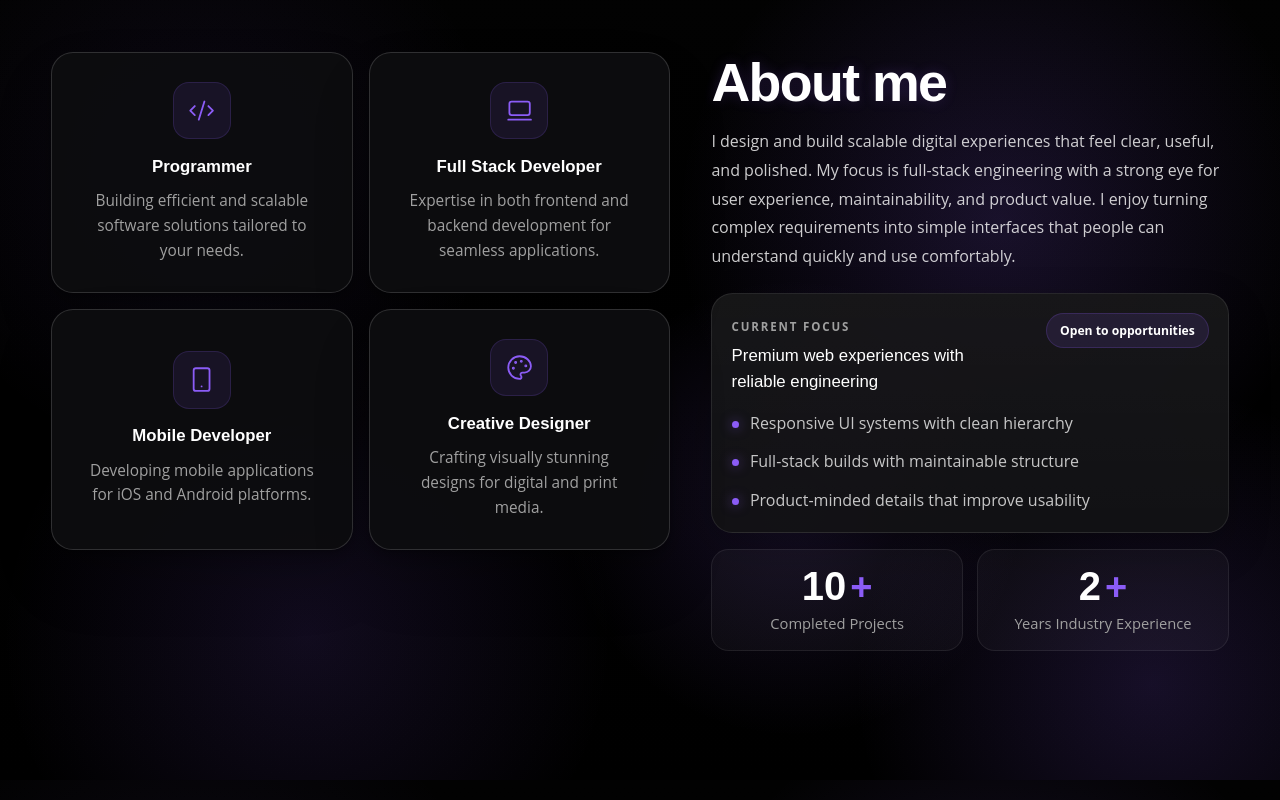
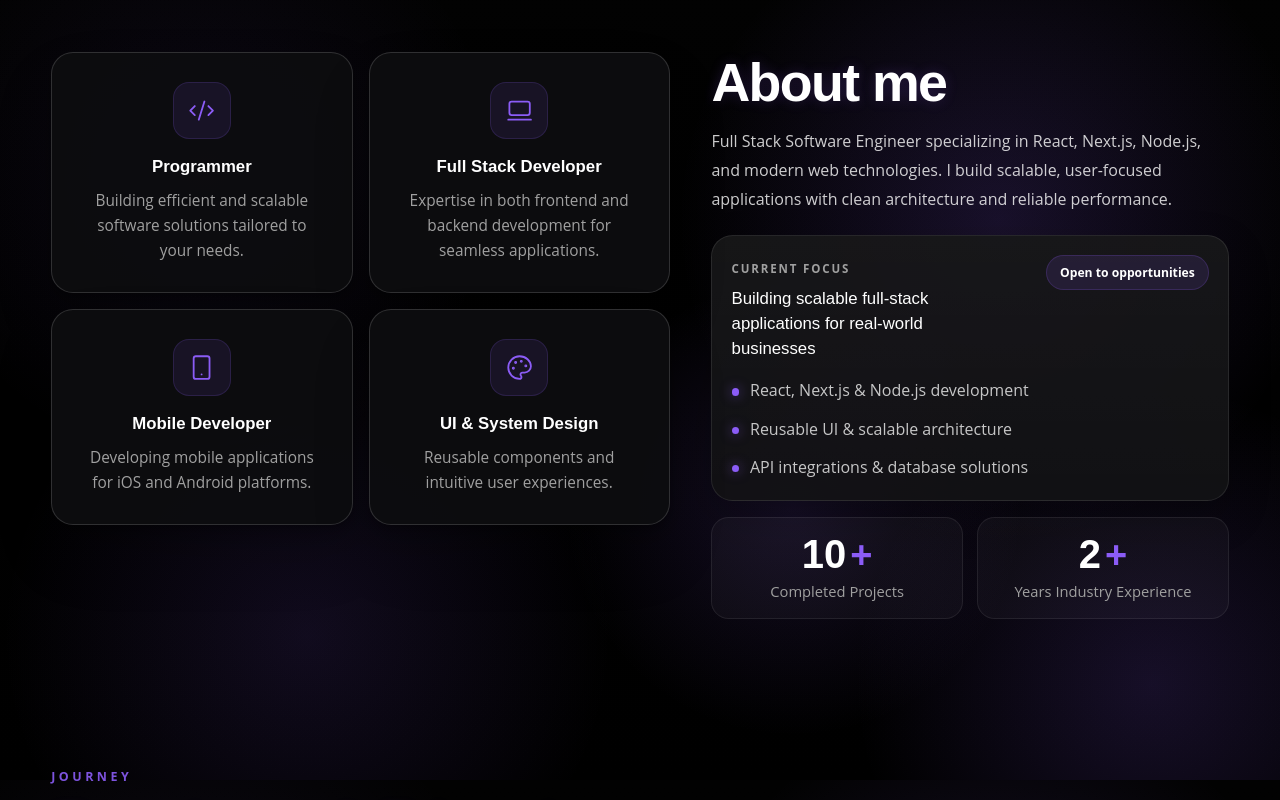
Before and after one commit to Malshii/Portfolio-v2, a Next.js app: page / in a window 1280 px wide. Shown: the part 820-1620 px from the top of the page. Built offline with nearby package versions, Linux system fonts and the light colour scheme.

Commit message:
updated about section content

```diff
--- a/app/components/sections/AboutSection.js
+++ b/app/components/sections/AboutSection.js
@@ -1,6 +1,11 @@
 import React from "react";
 import BorderGlow from "../ui/BorderGlow";
-import { LuSmartphone, LuPalette, LuCodeXml, LuLaptopMinimal } from "react-icons/lu";
+import {
+  LuSmartphone,
+  LuPalette,
+  LuCodeXml,
+  LuLaptopMinimal,
+} from "react-icons/lu";
 
 export default function AboutSection() {
   return (
@@ -99,9 +104,10 @@ export default function AboutSection() {
               <span className="about-icon">
                 <LuPalette aria-hidden="true" />
               </span>
-              <span className="about-service-title">Creative Designer</span>
+              <span className="about-service-title">UI & System Design</span>
+
               <p className="about-service-description">
-                Crafting visually stunning designs for digital and print media.
+                Reusable components and intuitive user experiences.
               </p>
             </div>
           </BorderGlow>
@@ -112,26 +118,27 @@ export default function AboutSection() {
           {/* <p className="about-eyebrow">Preview</p> */}
           <h2 className="about-title">About me</h2>
           <p className="about-description">
-            I design and build scalable digital experiences that feel clear,
-            useful, and polished. My focus is full-stack engineering with a
-            strong eye for user experience, maintainability, and product value.
-            I enjoy turning complex requirements into simple interfaces that
-            people can understand quickly and use comfortably.
+            Full Stack Software Engineer specializing in React, Next.js,
+            Node.js, and modern web technologies. I build scalable, user-focused
+            applications with clean architecture and reliable performance.
           </p>
 
           <div className="about-preview-card">
             <div className="about-preview-header">
               <div>
                 <span className="about-preview-label">Current focus</span>
-                <h3>Premium web experiences with reliable engineering</h3>
+                <h3>
+                  Building scalable full-stack applications for real-world
+                  businesses
+                </h3>
               </div>
               <div className="about-preview-chip">Open to opportunities</div>
             </div>
 
             <ul className="about-highlights">
-              <li>Responsive UI systems with clean hierarchy</li>
-              <li>Full-stack builds with maintainable structure</li>
-              <li>Product-minded details that improve usability</li>
+              <li>React, Next.js & Node.js development</li>
+              <li>Reusable UI & scalable architecture</li>
+              <li>API integrations & database solutions</li>
             </ul>
           </div>
 
@@ -146,7 +153,9 @@ export default function AboutSection() {
               <span className="about-stat-number">
                 2 <span className="about-stat-accent">+</span>
               </span>
-              <span className="about-stat-label">Years Industry Experience</span>
+              <span className="about-stat-label">
+                Years Industry Experience
+              </span>
             </div>
           </div>
         </div>
--- a/app/data/skillsData.js
+++ b/app/data/skillsData.js
@@ -49,7 +49,7 @@ export const skills = [
   },
   {
     title: "MongoDB",
-    icon: "https://icon-icons.com/download-file?file=https%3A%2F%2Fimages.icon-icons.com%2F2415%2FPNG%2F512%2Fmongodb_original_wordmark_logo_icon_146425.png&id=146425&pack_or_individual=pack",
+    icon: "https://upload.wikimedia.org/wikipedia/commons/0/00/Mongodb.png",
   },
   {
     title: "Flutter",
```
